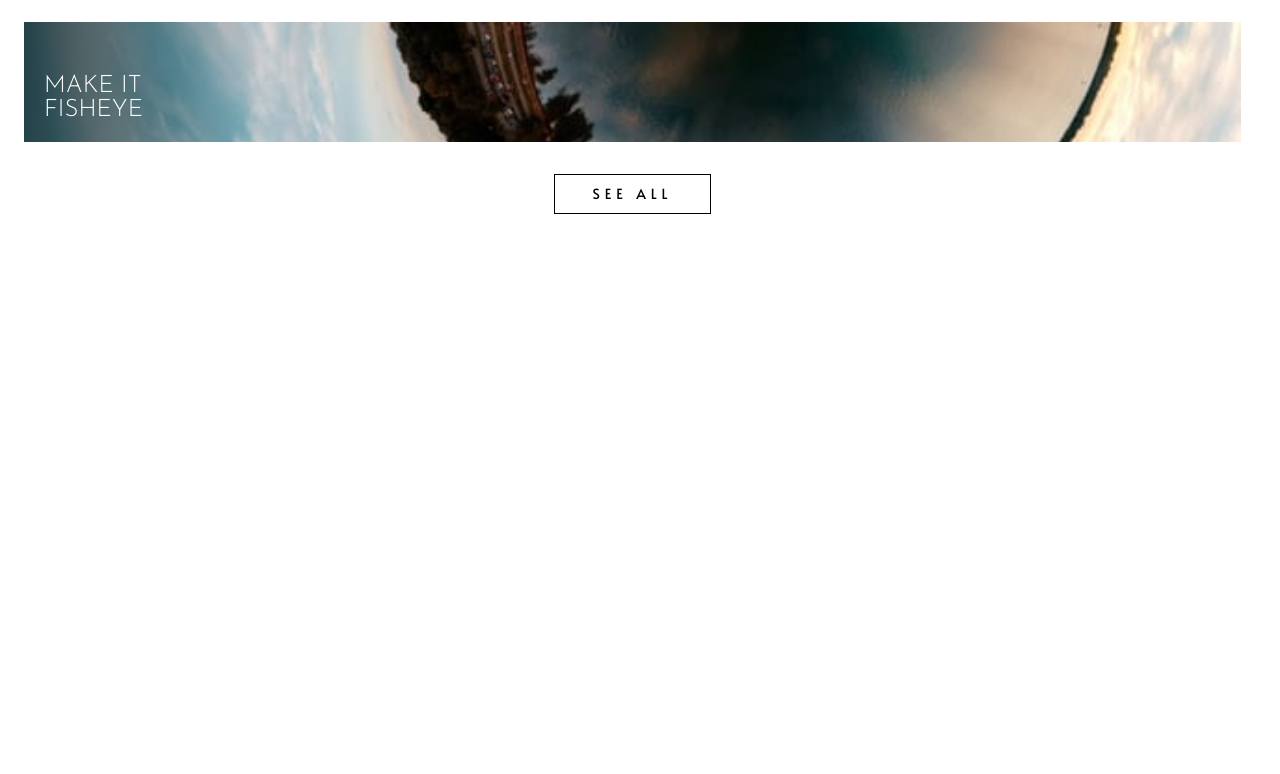
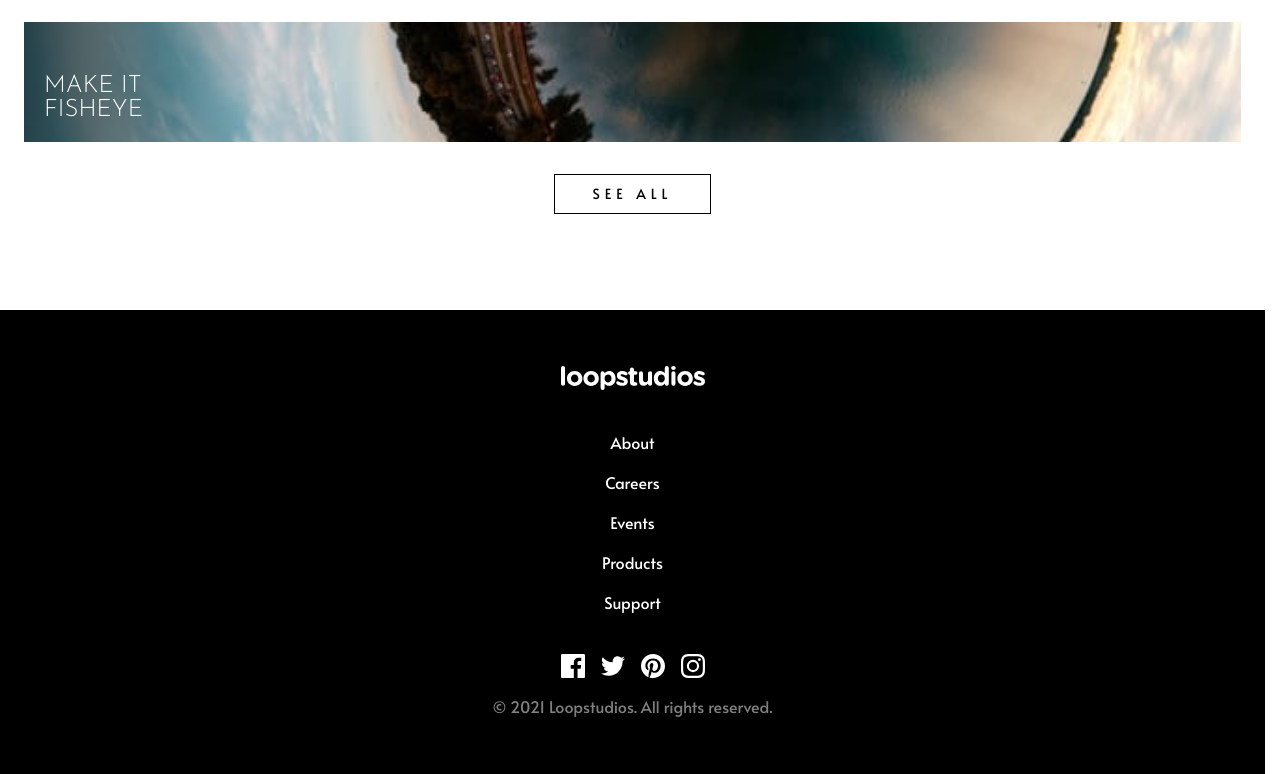
Before and after one commit to g-akca/loopstudios-landing-page, a React (Vite) app: page / in a window 1280 px wide. Shown: the part 2502-3276 px from the top of the page. Before the commit the page ends 2812 px from the top, so only its background shows below. Built offline with nearby package versions, Linux system fonts and the light colour scheme.

Commit message:
Add Footer structure and styles

```diff
--- a/src/components/Footer.jsx
+++ b/src/components/Footer.jsx
@@ -1,6 +1,32 @@
+import logo from "/images/logo.svg";
+import facebookIcon from "/images/icon-facebook.svg";
+import twitterIcon from "/images/icon-twitter.svg";
+import pinterestIcon from "/images/icon-pinterest.svg";
+import instagramIcon from "/images/icon-instagram.svg";
+
 function Footer() {
   return (
-    <footer>
+    <footer className="py-14 px-10 bg-black flex flex-col gap-4 items-center">
+      <div className="w-36 flex flex-col gap-10">
+        <img src={logo} alt="Loopstudios logo" className="h-6" />
+
+        <ul className="text-white text-center flex flex-col gap-4">
+          <li>About</li>
+          <li>Careers</li>
+          <li>Events</li>
+          <li>Products</li>
+          <li>Support</li>
+        </ul>
+
+        <ul className="h-6 flex justify-between items-center">
+          <li><img src={facebookIcon} alt="Facebook icon" /></li>
+          <li><img src={twitterIcon} alt="Twitter icon" /></li>
+          <li><img src={pinterestIcon} alt="Pinterest icon" /></li>
+          <li><img src={instagramIcon} alt="Instagram icon" /></li>
+        </ul>
+      </div>
+
+      <p className="text-white opacity-50 text-center">© 2021 Loopstudios. All rights reserved.</p>
     </footer>
   )
 }
```
